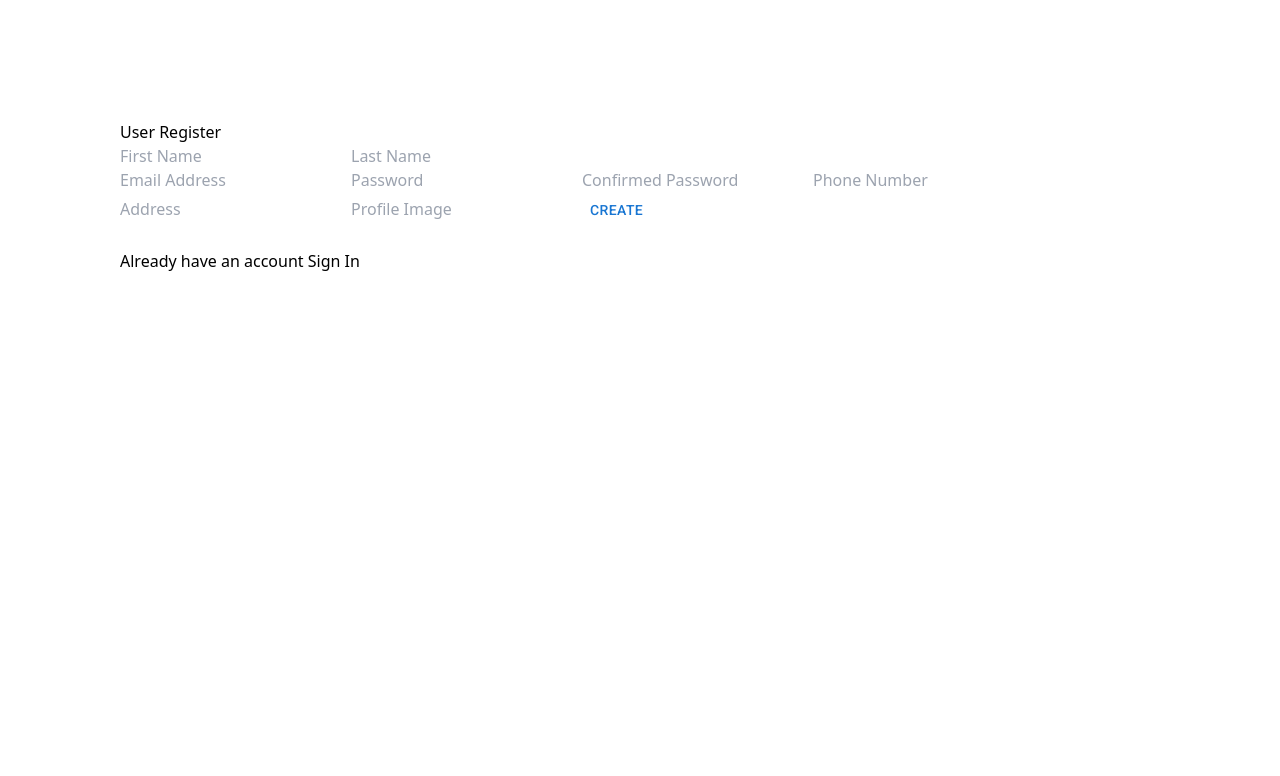
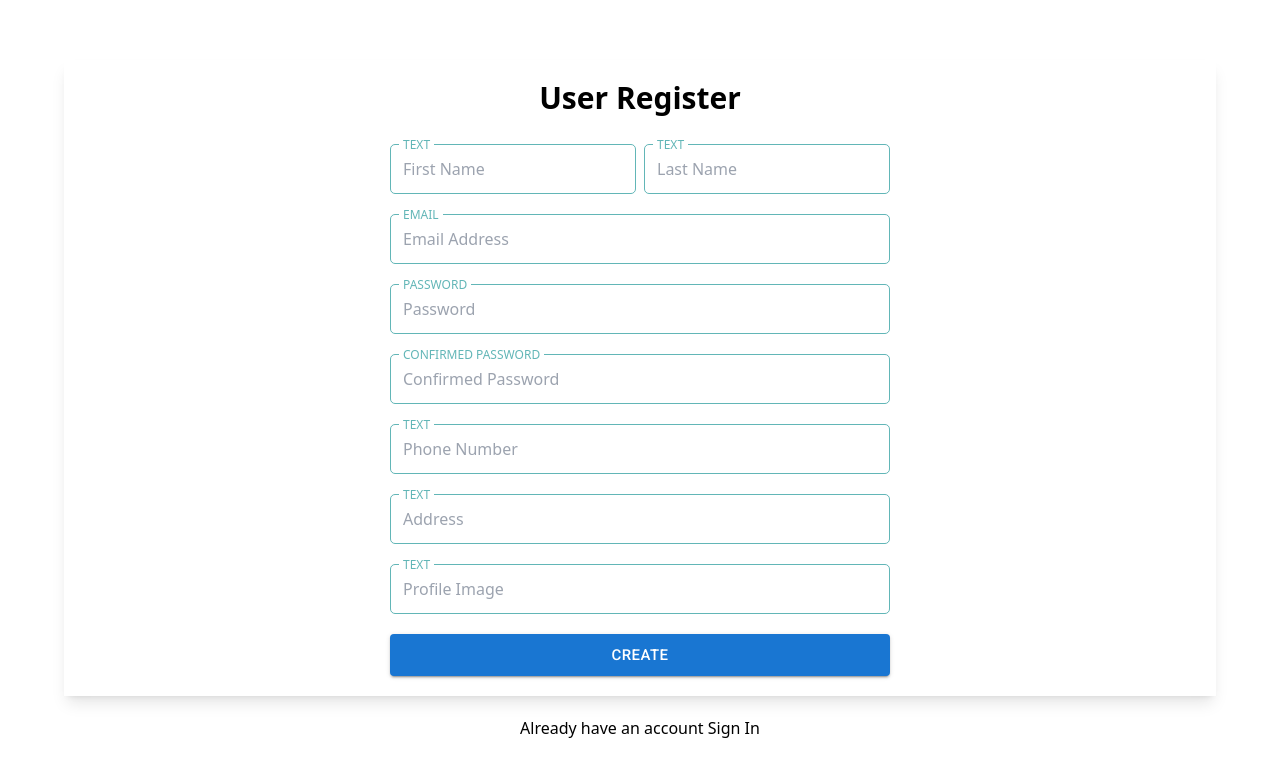
Before and after one commit to gananath-oss/e-commerce, a React (Create React App) app: page /login in a window 1280 px wide. Both pictures are taken after a click on the element "Sign Up". Shown: the top 776 px of the page. Built offline with nearby package versions, Linux system fonts and the light colour scheme; no server answers; the HTML template or start-up script is replaced by a standard one.

Commit message:
add validation
-char set
-email validation

```diff
--- a/src/App.js
+++ b/src/App.jsx
@@ -18,8 +18,8 @@ function App() {
     const userCheck = onAuthStateChanged(auth, (user) => {
       if (user) {
         console.log(user);
-        //       //     // User is signed in, see docs for a list of available properties
-        //       //     // https://firebase.google.com/docs/reference/js/auth.user
+        // User is signed in, see docs for a list of available properties
+        // https://firebase.google.com/docs/reference/js/auth.user
         getDataDocument("users", user.uid, (setData) => {
           dispatch(addUser(setData));
         });
@@ -29,7 +29,7 @@ function App() {
         dispatch(removeUser());
       }
     });
-    return () => userCheck;
+    return userCheck;
   }, []);
 
   return <AppRouter />;
--- a/src/Pages/404/NoUrl.jsx
+++ b/src/Pages/404/NoUrl.jsx
@@ -1,9 +1,12 @@
+import { useLocation } from "react-router-dom";
 import { MainContainer } from "../../Layout/MainContainer";
 
 const NoUrl = () => {
+  const { pathname } = useLocation();
   return (
     <MainContainer>
-      <h1 className=" text-6xl font-bold">404 - Page Not Found</h1>
+      <h3 className=" text-4xl font-bold">404</h3>
+      <p>The requested URL {pathname} was not found on this server</p>
     </MainContainer>
   );
 };
--- a/src/Pages/Login/Login.jsx
+++ b/src/Pages/Login/Login.jsx
@@ -1,14 +1,15 @@
 import { useState } from "react";
-import { MainContainer } from "../../Layout/MainContainer";
 import { Button } from "@mui/material";
 import userRegister from "../../Utils/auth/register";
 import userLogin from "../../Utils/auth/login";
-import { amber } from "@mui/material/colors";
+import { useNavigate } from "react-router-dom";
+import emailValidate from "../../Utils/validate/emailValidate";
+import { join } from "xpress/lib/string";
 
 const Login = () => {
   const [select, setSelect] = useState("login");
   return (
-    <MainContainer>
+    <div className=" w-full h-screen flex flex-col items-center justify-center">
       {select === "login" ? (
         <LoginComponent />
       ) : select === "register" ? (
@@ -39,7 +40,7 @@ const Login = () => {
           </p>
         ) : null}
       </div>
-    </MainContainer>
+    </div>
   );
 };
 
@@ -47,40 +48,45 @@ export default Login;
 
 /**
  *
- *
- *
- *
  */
 
 const LoginComponent = () => {
+  const navigate = useNavigate();
+
   const loginHandle = (e) => {
     e.preventDefault();
     const email = e.target["email"].value;
     const password = e.target["password"].value;
     console.log(email, password);
-    userLogin(email, password);
+    userLogin(email, password, navigate);
   };
 
   return (
-    <div>
-      <h1>Login</h1>
-      <form onSubmit={loginHandle}>
-        <input type="email" name="email" placeholder="Enetr your email" />
-        <input
-          type="password"
+    <div className=" w-[90%] p-5 shadow-lg flex flex-col items-center justify-center">
+      <h1 className=" text-3xl font-bold mb-7">Login</h1>
+      <form
+        onSubmit={loginHandle}
+        className=" w-full flex flex-col md:w-[500px]"
+      >
+        <LoginInputBox
+          inputType="email"
+          name="email"
+          placeholder="Enter your email"
+        />
+        <LoginInputBox
+          inputType="password"
           name="password"
           placeholder="Enetr your passwprd"
         />
-        <Button type="sibmit">Login</Button>
+        <Button variant="contained" size="large" type="sibmit">
+          Login
+        </Button>
       </form>
     </div>
   );
 };
 
 /**
- *
- *
- *
  *
  */
 
@@ -100,21 +106,86 @@ const RegisterComponent = () => {
     }
   };
   return (
-    <div>
-      <h1>User Register</h1>
-      <form onSubmit={userRegisterHandle}>
-        <div>
-          <input type="text" placeholder="First Name" />
-          <input type="text" placeholder="Last Name" />
+    <div className=" w-[90%] p-5 shadow-lg flex flex-col items-center justify-center">
+      <h1 className=" text-3xl font-bold mb-7">User Register</h1>
+      <form
+        onSubmit={userRegisterHandle}
+        className=" w-full flex flex-col md:w-[500px]"
+      >
+        <div className=" flex gap-2">
+          <LoginInputBox
+            inputType="text"
+            name="text"
+            placeholder="First Name"
+          />
+          <LoginInputBox inputType="text" name="text" placeholder="Last Name" />
         </div>
-        <input type="email" placeholder="Email Address" />
-        <input type="password" placeholder="Password" />
-        <input type="password" placeholder="Confirmed Password" />
-        <input type="text" placeholder="Phone Number" />
-        <input type="text" placeholder="Address" />
-        <input type="text" placeholder="Profile Image" />
-        <Button type="submit">Create</Button>
+        <LoginInputBox
+          inputType="email"
+          name="email"
+          placeholder="Email Address"
+        />
+        <LoginInputBox
+          inputType="password"
+          name="password"
+          placeholder="Password"
+        />
+        <LoginInputBox
+          inputType="password"
+          name="confirmed password"
+          placeholder="Confirmed Password"
+        />
+        <LoginInputBox
+          inputType="text"
+          name="text"
+          placeholder="Phone Number"
+        />
+        <LoginInputBox inputType="text" name="text" placeholder="Address" />
+        <LoginInputBox
+          inputType="text"
+          name="text"
+          placeholder="Profile Image"
+        />
+        <Button variant="contained" size="large" type="submit">
+          Create
+        </Button>
       </form>
     </div>
   );
 };
+
+/**
+ *
+ */
+
+const LoginInputBox = ({ inputType, name, placeholder }) => {
+  const [error, setError] = useState(false);
+  const [errMsg, setErrMsg] = useState([]);
+  return (
+    <div
+      className={` w-full relative border ${
+        error ? "border-red-600" : "border-primary-color"
+      } rounded-[5px] p-3 mb-5`}
+    >
+      <label
+        className={` absolute top-[-12px] left-2 text-xs bg-white p-1 ${
+          error ? "text-red-500" : "text-primary-color"
+        }`}
+      >
+        {name.toUpperCase()}
+      </label>
+      <input
+        className={` w-full border-none focus:outline-none ${
+          error && "placeholder:text-red-300"
+        }`}
+        onBlur={(e) =>
+          inputType === "email" && emailValidate(e.target.value, setErrMsg)
+        }
+        type={inputType}
+        name={name}
+        placeholder={placeholder}
+      />
+      {error && <p className=" text-red-500 text-xs">{errMsg?.join(',')}</p>}
+    </div>
+  );
+};
--- a/src/Routers/AdminProtected.jsx
+++ b/src/Routers/AdminProtected.jsx
@@ -1,22 +1,24 @@
 import { useSelector } from "react-redux";
-import { Outlet, useNavigate } from "react-router-dom";
+import { Outlet } from "react-router-dom";
 import { userSelector } from "../Store/ReduxSlice/userSlice";
-import { useEffect } from "react";
+import { useEffect, useState } from "react";
+import NoUrl from "../Pages/404/NoUrl";
 
 const AdminProtected = () => {
-  const navigete = useNavigate();
   const userData = useSelector(userSelector);
+
+  const [canView, setCanView] = useState(false);
 
   useEffect(() => {
     if (userData.name) {
       if (!(userData.name === "default")) {
-        if (!(userData.role === "admin")) {
-          navigete("/404");
+        if (userData.role === "admin") {
+          setCanView(true);
         }
       }
     }
   }, [userData]);
-  return <Outlet />;
+  return canView ? <Outlet /> : <NoUrl />;
 };
 
 export default AdminProtected;
--- a/src/Routers/AppRouter.jsx
+++ b/src/Routers/AppRouter.jsx
@@ -65,7 +65,7 @@ const AppRouter = () => {
           </Route>
         </Route>
         <Route path="/login" element={<Login />} />
-        <Route path="/404" element={<NoUrl />} />
+        <Route path="/*" element={<NoUrl />} />
       </Routes>
     </BrowserRouter>
   );
--- a/src/Utils/auth/login.js
+++ b/src/Utils/auth/login.js
@@ -1,11 +1,11 @@
 import { signInWithEmailAndPassword } from "firebase/auth";
 import { auth } from "../../Firebase/firebase";
 
-const userLogin = (email, password) => {
+const userLogin = (email, password, navigate) => {
   signInWithEmailAndPassword(auth, email, password)
     .then((userCredential) => {
       // Signed in
-      const user = userCredential.user;
+      navigate("/");
     })
     .catch((error) => {
       //   const errorCode = error.code;
--- /dev/null
+++ b/src/Utils/validate/charValidate.js
@@ -0,0 +1,63 @@
+export const simpleChar = [
+  "a",
+  "b",
+  "c",
+  "d",
+  "e",
+  "f",
+  "g",
+  "h",
+  "i",
+  "j",
+  "k",
+  "l",
+  "m",
+  "n",
+  "o",
+  "p",
+  "q",
+  "r",
+  "s",
+  "t",
+  "u",
+  "v",
+  "w",
+  "x",
+  "y",
+  "z",
+];
+
+export const capitalChar = [
+  "A",
+  "B",
+  "C",
+  "D",
+  "E",
+  "F",
+  "G",
+  "H",
+  "I",
+  "J",
+  "K",
+  "L",
+  "M",
+  "N",
+  "O",
+  "P",
+  "Q",
+  "R",
+  "S",
+  "T",
+  "U",
+  "V",
+  "W",
+  "X",
+  "Y",
+  "Z",
+];
+
+export const symbolChar = ["@", "#", "$", "&", "*", "_", "-"];
+
+export const numberChar = ["0", "1", "2", "3", "4", "5", "6", "7", "8", "9"];
+
+export const emailDomain = ["gmail.com", "outlook.com", "yahoo.com"];
--- /dev/null
+++ b/src/Utils/validate/emailValidate.js
@@ -0,0 +1,52 @@
+import { Telegram } from "@mui/icons-material";
+import { emailDomain, numberChar, simpleChar } from "./charValidate";
+import { set } from "mongoose";
+
+const emailValidate = (data, setErrMsg) => {
+  setErrMsg([]);
+  const dataForCheck = String(data).split("@");
+  if (dataForCheck.length === 2) {
+    const tempError = [];
+    const invalidChar = [];
+    let finalValidResult = true;
+    const validChar = simpleChar.concat(numberChar);
+    const userName = dataForCheck[0].split("");
+
+    userName.forEach((char) => {
+      let valid = false;
+      validChar.forEach((vChar) => {
+        if (vChar === char) {
+          valid = true;
+        }
+      });
+      invalidChar.push(valid);
+    });
+
+    invalidChar.forEach((ele) => {
+      if (!ele) {
+        if (finalValidResult) {
+          finalValidResult = false;
+          tempError.push("Invalid username");
+        }
+      }
+    });
+
+    let emailDomainValidate = false;
+    let domainName = dataForCheck[1];
+    emailDomain.forEach((domain) => {
+      if (domainName === domain) {
+        emailDomainValidate = true;
+      }
+    });
+
+    if (!emailDomainValidate) {
+      tempError.push("Invalid domain name");
+    }
+
+    setErrMsg(tempError);
+  } else {
+    setErrMsg([" * Invalid e-mail"]);
+  }
+};
+
+export default emailValidate;
```
